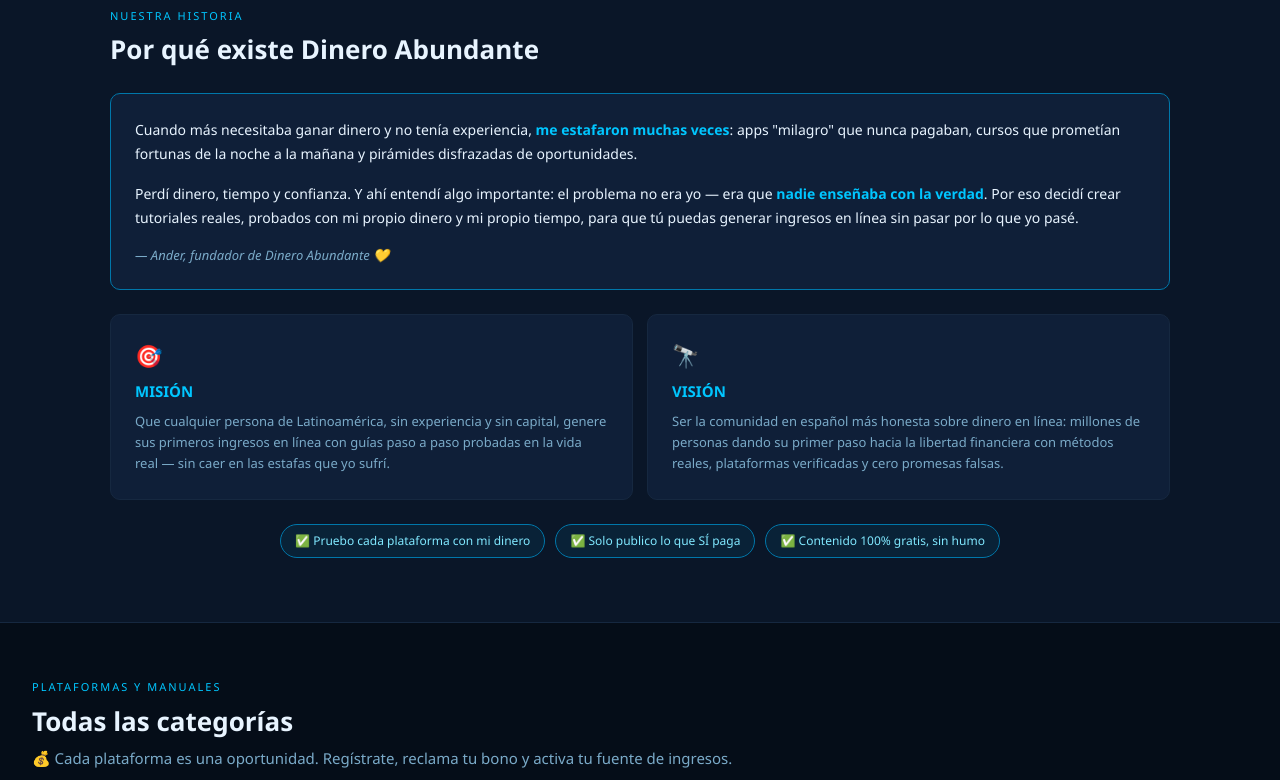
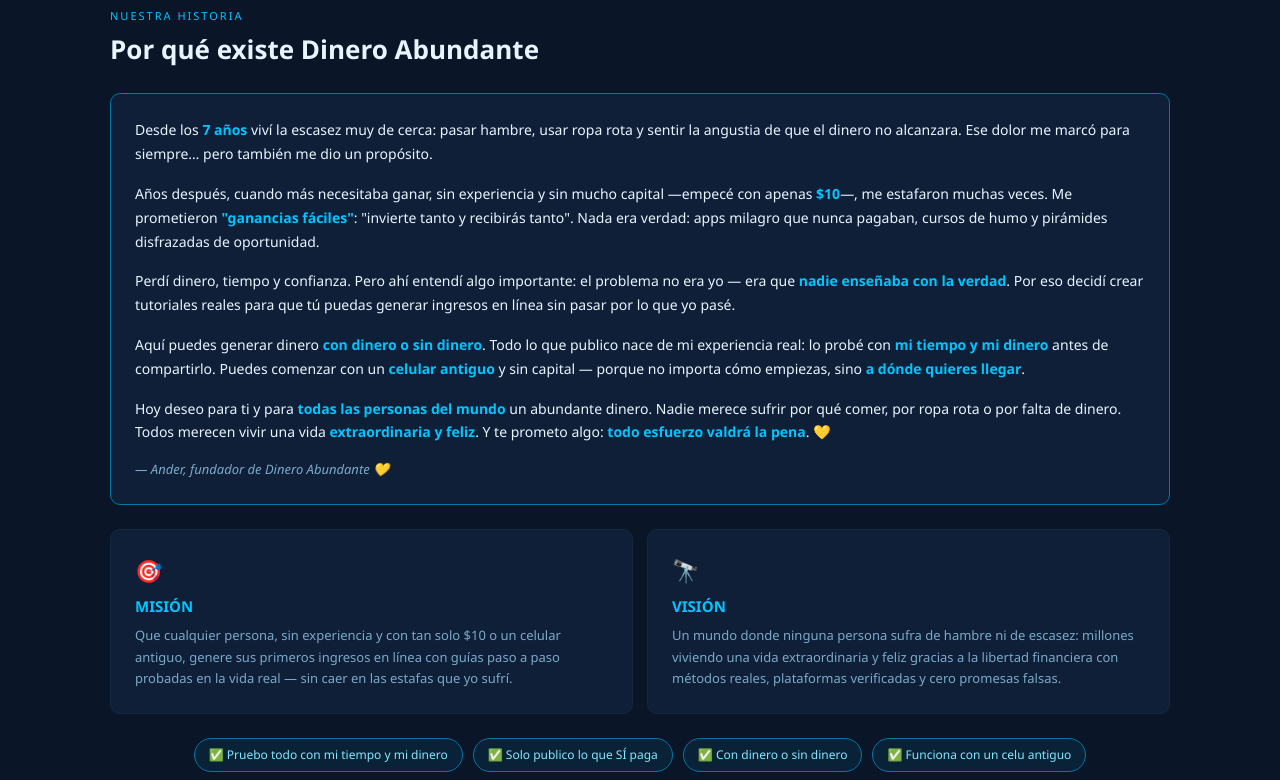
Before and after one commit to bladimirander99-beep/mi-web1, a Next.js app: page / in a window 1280 px wide. Shown: the part 1100-1880 px from the top of the page. Built offline with nearby package versions, Linux system fonts and the light colour scheme.

Commit message:
Historia: con dinero o sin dinero, celu antiguo, esfuerzo que valdra la pena

```diff
--- a/app/components/MisionVision.tsx
+++ b/app/components/MisionVision.tsx
@@ -16,10 +16,19 @@ export function MisionVision() {
         {/* Historia personal */}
         <div style={{ background: "var(--dark3)", border: "1px solid var(--gold-dark)", borderRadius: 10, padding: "1.5rem", marginBottom: "1.5rem" }}>
           <p style={{ margin: "0 0 1rem", fontSize: 14, lineHeight: 1.7, color: "var(--text)" }}>
-            Cuando más necesitaba ganar dinero y no tenía experiencia, <strong style={{ color: "var(--gold)" }}>me estafaron muchas veces</strong>: apps "milagro" que nunca pagaban, cursos que prometían fortunas de la noche a la mañana y pirámides disfrazadas de oportunidades.
+            Desde los <strong style={{ color: "var(--gold)" }}>7 años</strong> viví la escasez muy de cerca: pasar hambre, usar ropa rota y sentir la angustia de que el dinero no alcanzara. Ese dolor me marcó para siempre… pero también me dio un propósito.
           </p>
           <p style={{ margin: "0 0 1rem", fontSize: 14, lineHeight: 1.7, color: "var(--text)" }}>
-            Perdí dinero, tiempo y confianza. Y ahí entendí algo importante: el problema no era yo — era que <strong style={{ color: "var(--gold)" }}>nadie enseñaba con la verdad</strong>. Por eso decidí crear tutoriales reales, probados con mi propio dinero y mi propio tiempo, para que tú puedas generar ingresos en línea sin pasar por lo que yo pasé.
+            Años después, cuando más necesitaba ganar, sin experiencia y sin mucho capital —empecé con apenas <strong style={{ color: "var(--gold)" }}>$10</strong>—, me estafaron muchas veces. Me prometieron <strong style={{ color: "var(--gold)" }}>"ganancias fáciles"</strong>: "invierte tanto y recibirás tanto". Nada era verdad: apps milagro que nunca pagaban, cursos de humo y pirámides disfrazadas de oportunidad.
+          </p>
+          <p style={{ margin: "0 0 1rem", fontSize: 14, lineHeight: 1.7, color: "var(--text)" }}>
+            Perdí dinero, tiempo y confianza. Pero ahí entendí algo importante: el problema no era yo — era que <strong style={{ color: "var(--gold)" }}>nadie enseñaba con la verdad</strong>. Por eso decidí crear tutoriales reales para que tú puedas generar ingresos en línea sin pasar por lo que yo pasé.
+          </p>
+          <p style={{ margin: "0 0 1rem", fontSize: 14, lineHeight: 1.7, color: "var(--text)" }}>
+            Aquí puedes generar dinero <strong style={{ color: "var(--gold)" }}>con dinero o sin dinero</strong>. Todo lo que publico nace de mi experiencia real: lo probé con <strong style={{ color: "var(--gold)" }}>mi tiempo y mi dinero</strong> antes de compartirlo. Puedes comenzar con un <strong style={{ color: "var(--gold)" }}>celular antiguo</strong> y sin capital — porque no importa cómo empiezas, sino <strong style={{ color: "var(--gold)" }}>a dónde quieres llegar</strong>.
+          </p>
+          <p style={{ margin: "0 0 1rem", fontSize: 14, lineHeight: 1.7, color: "var(--text)" }}>
+            Hoy deseo para ti y para <strong style={{ color: "var(--gold)" }}>todas las personas del mundo</strong> un abundante dinero. Nadie merece sufrir por qué comer, por ropa rota o por falta de dinero. Todos merecen vivir una vida <strong style={{ color: "var(--gold)" }}>extraordinaria y feliz</strong>. Y te prometo algo: <strong style={{ color: "var(--gold)" }}>todo esfuerzo valdrá la pena</strong>. 💛
           </p>
           <p style={{ margin: 0, fontSize: 13, color: "var(--text-muted)", fontStyle: "italic" }}>
             — Ander, fundador de Dinero Abundante 💛
@@ -32,21 +41,21 @@ export function MisionVision() {
             <div style={{ fontSize: 22, marginBottom: 8 }} aria-hidden="true">🎯</div>
             <h3 style={{ margin: "0 0 8px", fontSize: 15, fontWeight: 600, color: "var(--gold)" }}>MISIÓN</h3>
             <p style={{ margin: 0, fontSize: 13, lineHeight: 1.65, color: "var(--text-muted)" }}>
-              Que cualquier persona de Latinoamérica, sin experiencia y sin capital, genere sus primeros ingresos en línea con guías paso a paso probadas en la vida real — sin caer en las estafas que yo sufrí.
+              Que cualquier persona, sin experiencia y con tan solo $10 o un celular antiguo, genere sus primeros ingresos en línea con guías paso a paso probadas en la vida real — sin caer en las estafas que yo sufrí.
             </p>
           </div>
           <div style={{ background: "var(--dark3)", border: "0.5px solid var(--dark4)", borderRadius: 10, padding: "1.5rem" }}>
             <div style={{ fontSize: 22, marginBottom: 8 }} aria-hidden="true">🔭</div>
             <h3 style={{ margin: "0 0 8px", fontSize: 15, fontWeight: 600, color: "var(--gold)" }}>VISIÓN</h3>
             <p style={{ margin: 0, fontSize: 13, lineHeight: 1.65, color: "var(--text-muted)" }}>
-              Ser la comunidad en español más honesta sobre dinero en línea: millones de personas dando su primer paso hacia la libertad financiera con métodos reales, plataformas verificadas y cero promesas falsas.
+              Un mundo donde ninguna persona sufra de hambre ni de escasez: millones viviendo una vida extraordinaria y feliz gracias a la libertad financiera con métodos reales, plataformas verificadas y cero promesas falsas.
             </p>
           </div>
         </div>
 
         {/* Compromisos */}
         <div style={{ marginTop: "1.5rem", display: "flex", flexWrap: "wrap", gap: 10, justifyContent: "center" }}>
-          {["✅ Pruebo cada plataforma con mi dinero", "✅ Solo publico lo que SÍ paga", "✅ Contenido 100% gratis, sin humo"].map((c) => (
+          {["✅ Pruebo todo con mi tiempo y mi dinero", "✅ Solo publico lo que SÍ paga", "✅ Con dinero o sin dinero", "✅ Funciona con un celu antiguo", "✅ 100% gratis, sin humo"].map((c) => (
             <span key={c} style={{ fontSize: 12, color: "var(--gold-light)", background: "rgba(0,198,255,0.07)", border: "0.5px solid var(--gold-dark)", borderRadius: 20, padding: "7px 14px" }}>
               {c}
             </span>
```
